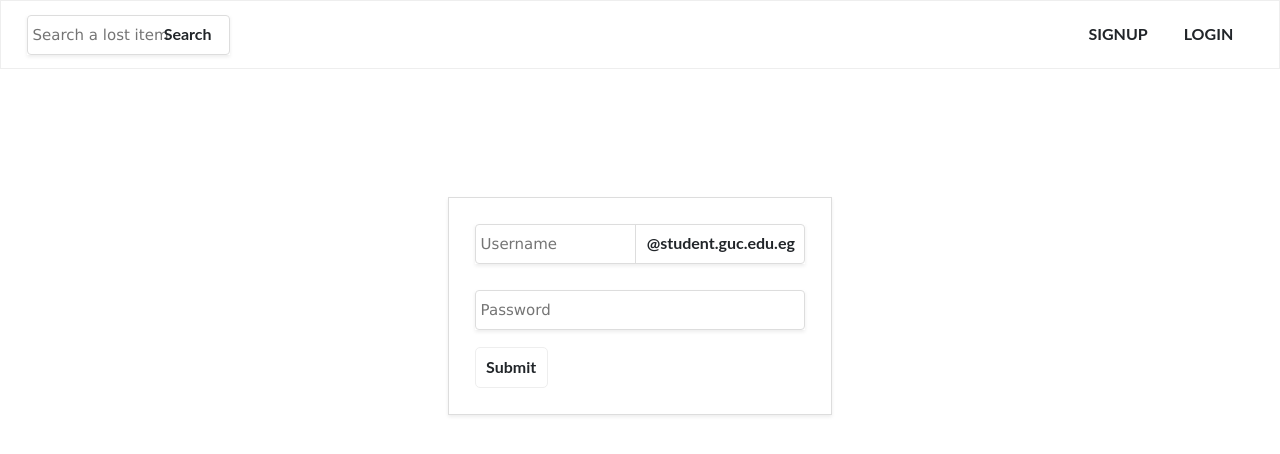
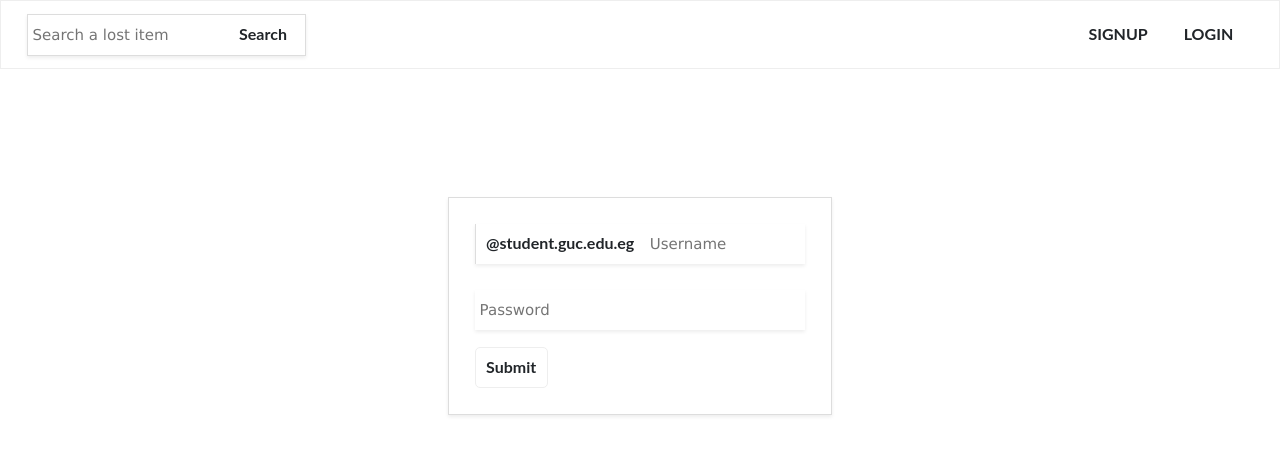
Before and after one commit to qwenzo/lost-and-found, a React (Create React App) app: page /login in a window 1280 px wide. Shown: the top 454 px of the page. Built offline with nearby package versions, Linux system fonts and the light colour scheme.

Commit message:
fixing floating text over buttons bug

```diff
--- a/src/components/Header.js
+++ b/src/components/Header.js
@@ -24,9 +24,9 @@ class Header extends Component {
     renderSearchBox(){
      return(
         <div id="searchBoxHeader" style={styles.searchBoxStyle} className="shadow-sm  w-25">
-        <InputField element={
+        <InputField style={{ border: '1px solid #ddd'}} className='shadow-sm' element={
              <Button className='d-flex' style={{marginRight:'0.5rem '}} text='Search'/>
-         } row='flex-row-reverse' height='40px'  type="text" className="d-flex " placeholder="Search a lost item"  />
+         } row='flex-row' height='40px'  type="text" className="d-flex " placeholder="Search a lost item"  />
       </div>
      );
     }
--- a/src/components/InputField.js
+++ b/src/components/InputField.js
@@ -4,16 +4,16 @@ class InputField extends Component{
     state = {isInvalidViewText:false}
 
     render(){
-        const {value,onTextChange,input,placeholder,isInvalidCond, height,row,element,className} = this.props;
+        const {value,onTextChange,input,placeholder,isInvalidCond, height,row,element,className,style} = this.props;
         {(height) ? styles.inputStyle = {...styles.inputStyle,height:height}:styles.inputStyle = {...styles.inputStyle,height:'30px'}}
-        {(isInvalidCond) ? styles.inputStyle = {...styles.inputStyle,border:'1px solid #dc3545'}:styles.inputStyle = {...styles.inputStyle,border:'1px solid #ddd'}}
+        {(isInvalidCond) ? styles.inputStyle = {...styles.inputStyle,border:'1px solid #dc3545'}:''/* styles.inputStyle = {...styles.inputStyle,border:'1px solid #ddd'} */}
         return(
-            <div className={`d-flex flex-column ${className}`} >
+            <div style={style} className={`d-flex flex-column ${className}`} >
             <div  className={`d-flex ${row} `}>
             <input {...input||''} placeholder={placeholder||''} value={value} onChangeCapture={ onTextChange} onPointerCancel={()=>{console.log('test')}}  /* onClickCapture={(e)=>{
                 e.target.className = 'w-100 p-1'
             }} */ autoSave={'false'} autoComplete={'false'} type="text" style={styles.inputStyle} className={`align-self-stretch w-100 d-flex  `}    />
-            <div style={{zIndex:'5',position:'absolute',}} className="d-flex ">{element}</div>
+            <div style={{/* zIndex:'5',position:'absolute', */}} className="d-flex ">{element}</div>
             </div>
           {this.state.isInvalidViewText ? <span style={styles.invalidTextStyle}>testy</span>:''}
           {isInvalidCond ? <span style={styles.invalidTextStyle}>{isInvalidCond}</span>:''}
@@ -27,8 +27,10 @@ const styles = {
     inputStyle:{
         outline:'none',
         borderStyle:'none',
-        border: '1px solid #ddd',
-        borderRadius:'4px 4px 4px 4px',
+      /*   borderLeft: '1px solid #ddd',
+        borderTop: '1px solid #ddd',
+        borderBottom: '1px solid #ddd', */
+       // borderRadius:'4px 4px 4px 4px',
         textIndent:'',
         height:'30px',
         paddingLeft:'5px'
--- a/src/components/mainPage/itemCard.js
+++ b/src/components/mainPage/itemCard.js
@@ -5,7 +5,7 @@ import { Carousel } from 'react-responsive-carousel';
 class ItemCard extends Component {
      render(){
          return(
-             <div style ={styles.containerStyle} className = " shadow-sm bg-white ">
+             <div style ={styles.containerStyle} className = "shadow-sm  ">
                   <Carousel width={'250px'} height={'200px'} showArrows={true} showThumbs={false}>
                 <div>
                 <Image style={styles.imageStyle}
@@ -31,7 +31,7 @@ class ItemCard extends Component {
                   <Tag text="Laptop" />
 
                  </div>
-                 <div className="d-flex flex-row align-items-end shadow-lg bg-white  justify-content-center">
+                 <div className="d-flex flex-row align-items-end  bg-white  justify-content-center">
                     <div className="  p-2 ">More Details</div>
                     <div ></div>
                      <div className="  p-2 " >REPORT</div>
```
